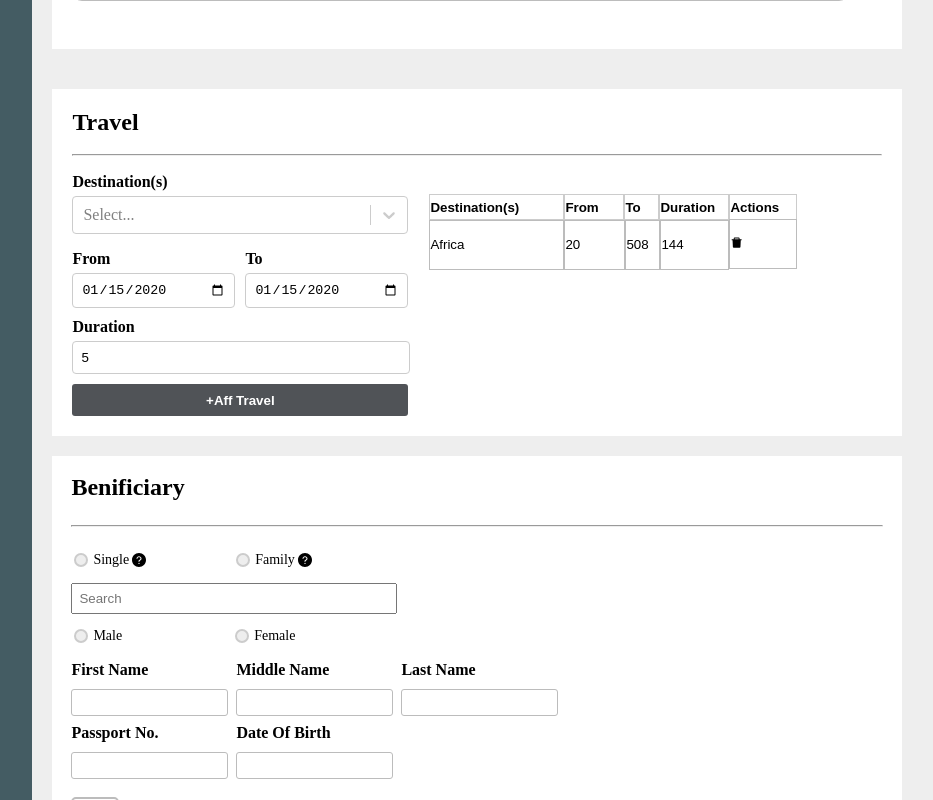
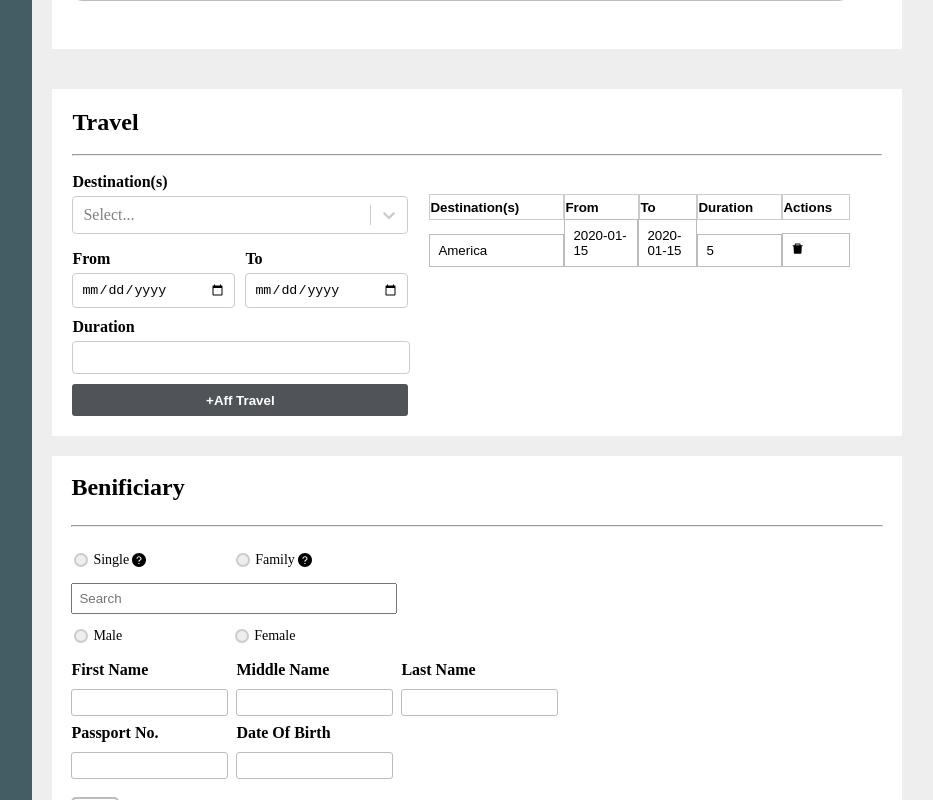
Before and after one commit to athifbinu/Insurance, a React (Create React App) app: page / in a window 1280 px wide. Both pictures are taken after typing "Sample", "2020-01-15", "2020-01-15", "5" into the empty fields and a click on the button "+Aff Travel". Shown: the part 604-1404 px from the top of the page, without its empty margins (34-967 px from the left). Built offline with nearby package versions, Linux system fonts and the light colour scheme; the HTML template or start-up script is replaced by a standard one.

Commit message:
add travel data

```diff
--- a/src/components/Home/Home.css
+++ b/src/components/Home/Home.css
@@ -163,13 +163,13 @@
   width: 135px;
 }
 .from-btn {
-  width: 60px;
+  width: 75px;
 }
 .to-btn {
-  width: 35px;
+  width: 58px;
 }
 .duration-btn {
-  width: 70px;
+  width: 85px;
 }
 .actions-btn {
   width: 68px;
@@ -399,40 +399,40 @@
   cursor: pointer;
   margin-left: 223px;
 }
-.mobile-quotation{
+.mobile-quotation {
   display: none;
 }
-.travel-listSection{
+.travel-listSection {
   display: flex;
 }
 
-.travel-list{
+.travel-list {
   margin-left: 21px;
   margin-top: -22px;
 }
-.travel-list button{
-  height: 50px;
+.travel-list button {
+  height: auto;
   background-color: #fff;
   list-style: none;
   border: 1px solid #bcbcbc;
   text-align: start;
+  padding: 8px;
 }
-.travelBox1{
+.travelBox1 {
   width: 135px;
 }
-.travelBox2{
-  width: 61px;
+.travelBox2 {
+  width: 74px;
 }
-.travelBox3{
-  width: 35px;
+.travelBox3 {
+  width: 59px;
 }
-.travelBox4{
-  width: 69px;
+.travelBox4 {
+  width: 85px;
 }
-.travelBox5{
+.travelBox5 {
   width: 68px;
 }
-
 
 @media (max-width: 800px) {
   .d-none {
@@ -523,10 +523,10 @@
   .quotation-section {
     display: none;
   }
-  .pone-num input{
+  .pone-num input {
     width: 78%;
   }
-  .number-box2{
+  .number-box2 {
     margin-left: 122px;
   }
 }
--- a/src/components/Home/Home.jsx
+++ b/src/components/Home/Home.jsx
@@ -70,6 +70,30 @@ const Home = () => {
   const handleDeletePhoneNumber = (index) => {
     const updatedPhoneNumbers = phoneNumbers.filter((_, i) => i !== index);
     setPhoneNumbers(updatedPhoneNumbers);
+  };
+
+  const [travelData, setTravelData] = useState([]);
+  const [fromDate, setFromDate] = useState("");
+  const [toDate, setToDate] = useState("");
+  const [duration, setDuration] = useState("");
+
+  const handleAddTravel = () => {
+    if (fromDate && toDate && duration) {
+      const newTravel = {
+        fromDate,
+        toDate,
+        duration,
+      };
+      setTravelData([...travelData, newTravel]);
+      setFromDate("");
+      setToDate("");
+      setDuration("");
+    }
+  };
+
+  const handleDeleteTravel = (index) => {
+    const updatedTravelData = travelData.filter((_, i) => i !== index);
+    setTravelData(updatedTravelData);
   };
 
   return (
@@ -217,20 +241,36 @@ const Home = () => {
               <div className="dateSection">
                 <div>
                   <label htmlFor="from">From</label>
-                  <input type="date" placeholder="enter date" />
+                  <input
+                    type="date"
+                    placeholder="enter date"
+                    value={fromDate}
+                    onChange={(e) => setFromDate(e.target.value)}
+                  />
                 </div>
                 <div>
                   <label htmlFor="to">To</label>
-                  <input type="date" placeholder="enter date" />
+                  <input
+                    type="date"
+                    placeholder="enter date"
+                    value={toDate}
+                    onChange={(e) => setToDate(e.target.value)}
+                  />
                 </div>
               </div>
 
               <div className="duration">
                 <label htmlFor="duration">Duration</label>
-                <input type="number"/>
+                <input
+                  type="number"
+                  value={duration}
+                  onChange={(e) => setDuration(e.target.value)}
+                />
               </div>
 
-              <button className="add-btn">+Aff Travel</button>
+              <button className="add-btn" onClick={handleAddTravel}>
+                +Aff Travel
+              </button>
             </div>
 
             <div className="travel-left">
@@ -243,15 +283,20 @@ const Home = () => {
               </div>
 
               <div className="travel-listSection">
-                <div className="travel-list">
-                  <button className="travelBox1">Africa</button>
-                  <button className="travelBox2">20</button>
-                  <button className="travelBox3">508</button>
-                  <button className="travelBox4">144</button>
-                  <button className="travelBox5">
-                    <AiFillDelete/>
-                  </button>
-                </div>
+                {travelData.map((item, index) => (
+                  <div className="travel-list" key={index}>
+                    <button className="travelBox1">America</button>
+                    <button className="travelBox2">{item.fromDate}</button>
+                    <button className="travelBox3">{item.toDate}</button>
+                    <button className="travelBox4">{item.duration}</button>
+                    <button
+                      className="travelBox5"
+                      onClick={() => handleDeleteTravel(index)}
+                    >
+                      <AiFillDelete />
+                    </button>
+                  </div>
+                ))}
               </div>
             </div>
           </div>
```
